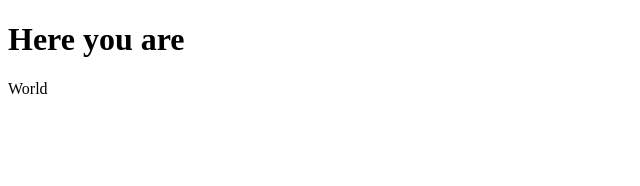
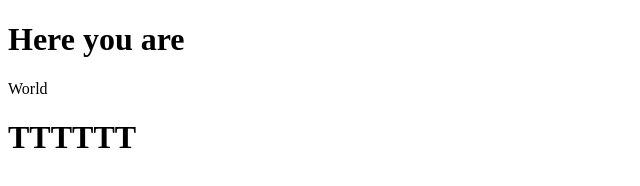
Before and after one commit to Vickei63/demo-repo, a plain HTML site: page index.html in a window 1280 px wide. Shown: the whole page, without its empty margins (0-640 px from the left). Drawn offline with Linux system fonts and the light colour scheme.

Commit message:
added there

```diff
--- a/index.html
+++ b/index.html
@@ -9,5 +9,7 @@
     <h1>Here you are</h1>
 
     <p>World </p>
+
+    <h1>TTTTTT</h1>
 </body>
 </html>
```
